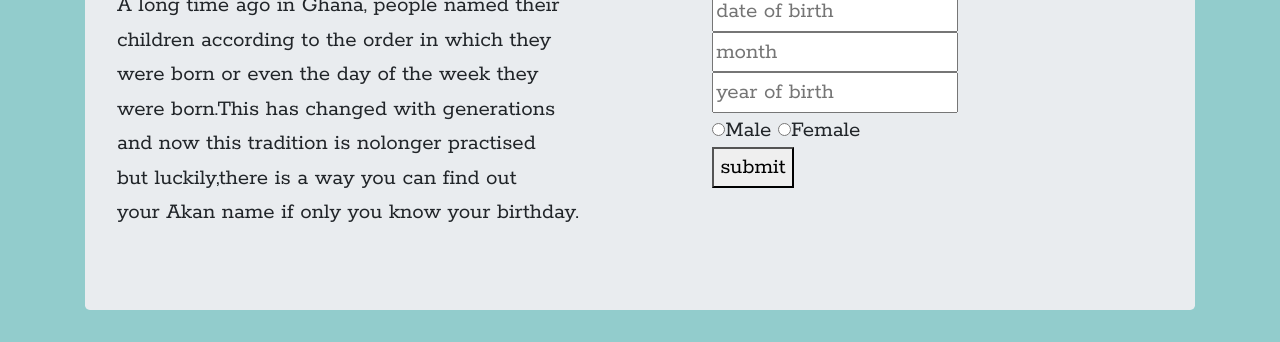
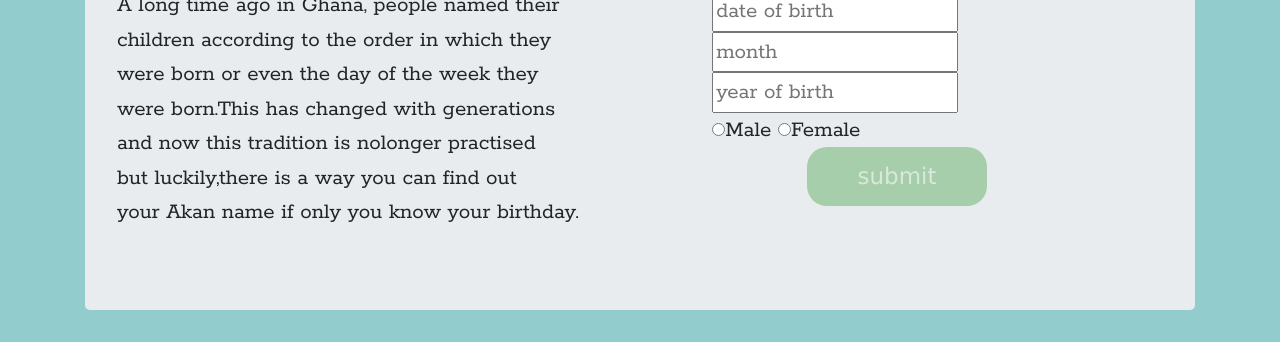
Before and after one commit to margaretwanjiru/AkanNames.github.io, a plain HTML site: page index.html in a window 1280 px wide. Shown: the part 524-866 px from the top of the page. Drawn offline with Linux system fonts and the light colour scheme; a web font is replaced by a local one.

Commit message:
style the form

```diff
--- a/css/styles.css
+++ b/css/styles.css
@@ -53,6 +53,30 @@ h2{
 .form {
     margin-left:5%;
 }
+.form button {
+    font-family: Verdana, Geneva, Tahoma, sans-serif;
+    border: 0;
+    padding: 12px;
+    color: #ffffff8f;
+    background: rgba(0, 128, 0, 0.288);
+    border-radius: 20px;
+    cursor: grabbing;
+    width: 40%;
+    margin-left:21%;
+  }
+
+  .form button:hover {
+    color: green;
+  }
 .submit-form{
     background-color:green;
 }
+.year{
+    margin-left:7%;
+}
+.month{
+    margin-left:3.8%;
+}
+.date{
+    margin-left:8.5%;
+}
```
